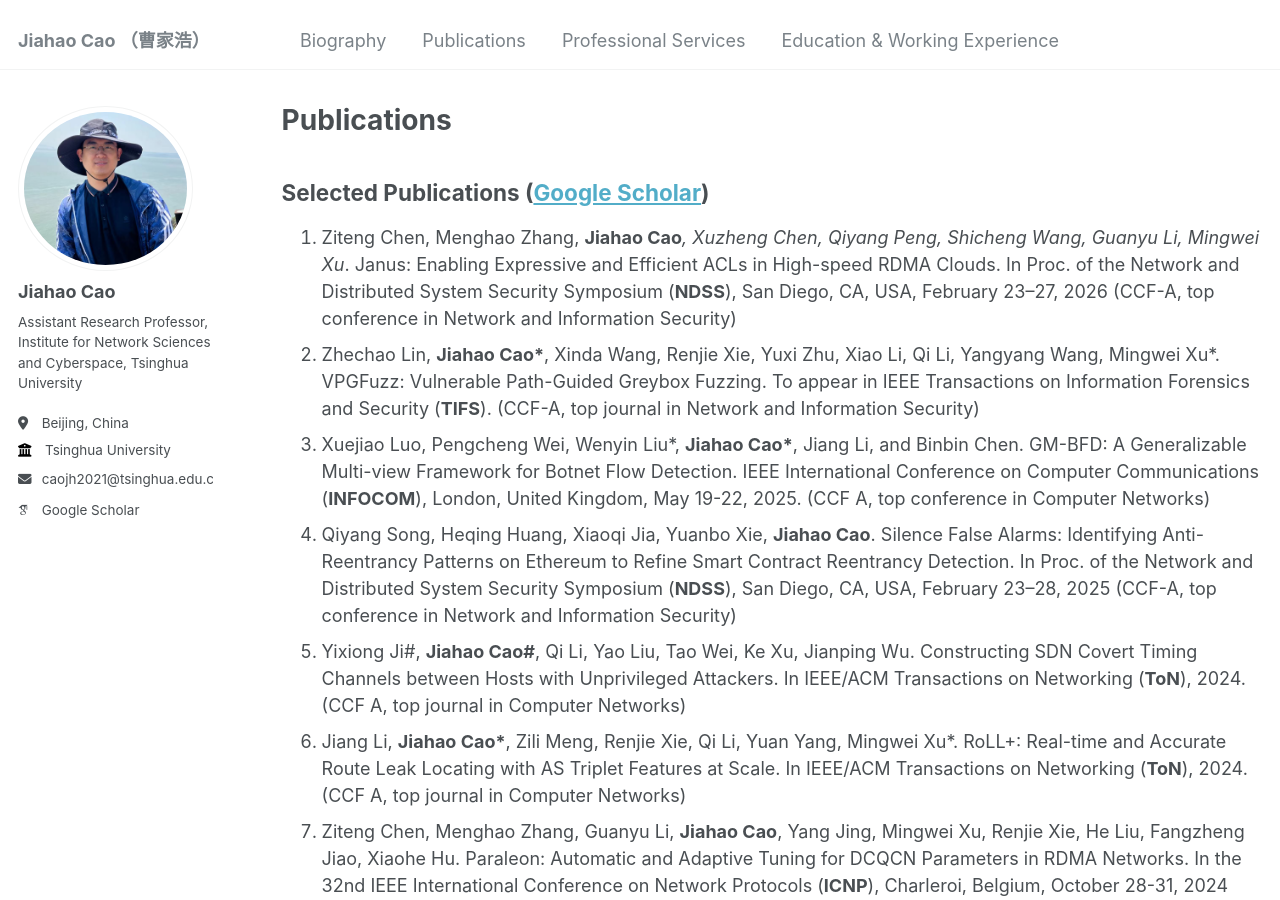
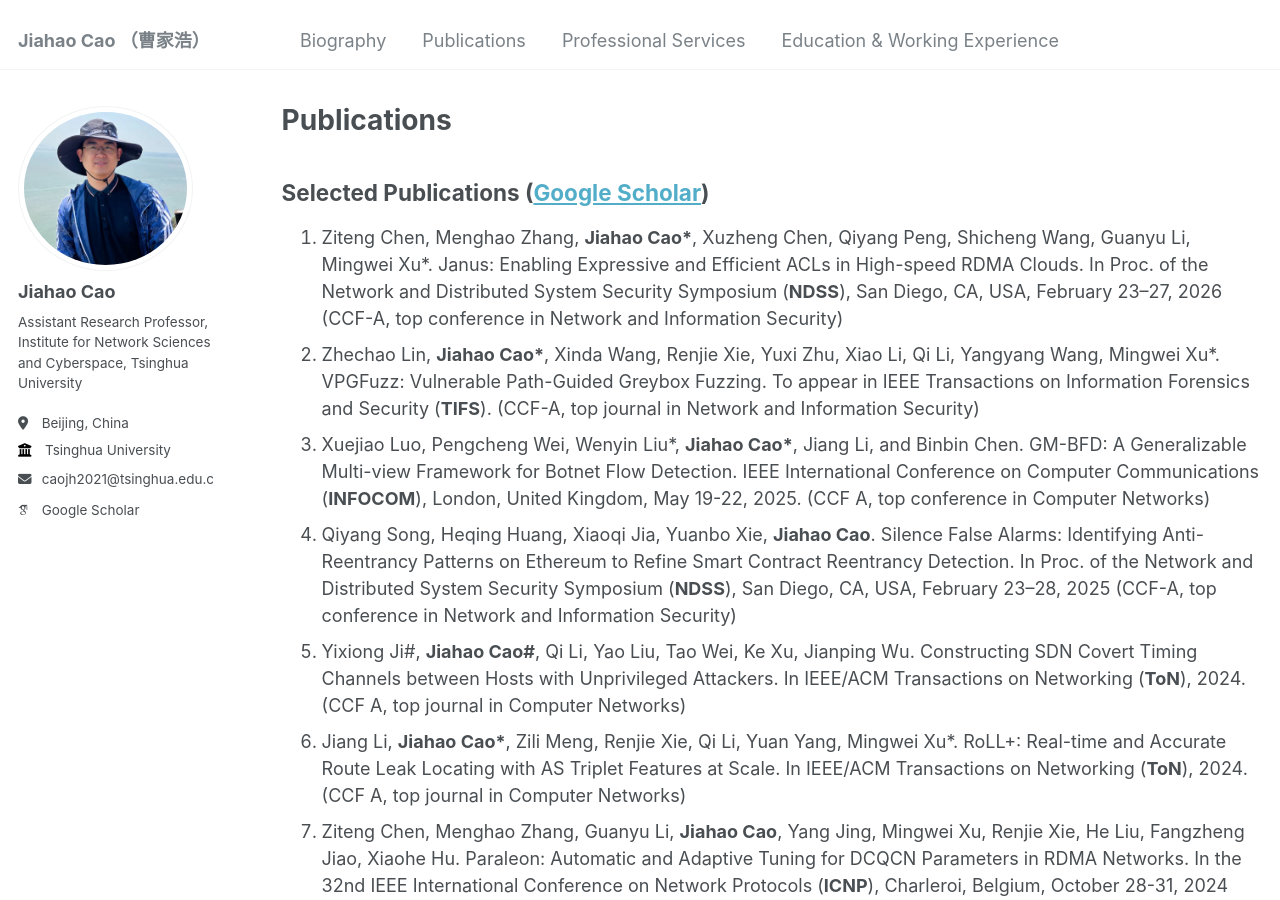
Before and after one commit to caojh15/caojh15.github.io, a Jekyll site: the page built from _pages/publications.md, in a window 1280 px wide and 900 px high. Built offline with Jekyll 4.4.1, drawn with Linux system fonts in a browser that asks for light colours; some web fonts are replaced; some of the changed text lies outside the part shown.

```diff
--- a/_pages/publications.md
+++ b/_pages/publications.md
@@ -5,7 +5,7 @@ permalink: /publications/
 author_profile: true
 ---
 ## Selected Publications ([Google Scholar](https://scholar.google.com.hk/citations?user=eDrMOVkAAAAJ&hl))
-1. Ziteng Chen, Menghao Zhang, **Jiahao Cao***, Xuzheng Chen, Qiyang Peng, Shicheng Wang, Guanyu Li, Mingwei Xu*. Janus: Enabling Expressive and Efficient ACLs in High-speed RDMA Clouds. In Proc. of the Network and Distributed System Security Symposium  (**NDSS**), San Diego, CA, USA, February 23–27, 2026 (CCF-A, top conference in Network and Information Security)
+1. Ziteng Chen, Menghao Zhang, **Jiahao Cao\***, Xuzheng Chen, Qiyang Peng, Shicheng Wang, Guanyu Li, Mingwei Xu*. Janus: Enabling Expressive and Efficient ACLs in High-speed RDMA Clouds. In Proc. of the Network and Distributed System Security Symposium  (**NDSS**), San Diego, CA, USA, February 23–27, 2026 (CCF-A, top conference in Network and Information Security)
 2. Zhechao Lin, **Jiahao Cao\***, Xinda Wang, Renjie Xie, Yuxi Zhu, Xiao Li, Qi Li, Yangyang Wang, Mingwei Xu*. VPGFuzz: Vulnerable Path-Guided Greybox Fuzzing. To appear in IEEE Transactions on Information Forensics and Security (**TIFS**). (CCF-A, top journal in Network and Information Security)
 3. Xuejiao Luo, Pengcheng Wei, Wenyin Liu*, **Jiahao Cao\***, Jiang Li, and Binbin Chen. GM-BFD: A Generalizable Multi-view Framework for Botnet Flow Detection. IEEE International Conference on Computer Communications (**INFOCOM**), London, United Kingdom, May 19-22, 2025. (CCF A, top conference in Computer Networks)
 4. Qiyang Song, Heqing Huang, Xiaoqi Jia, Yuanbo Xie, **Jiahao Cao**. Silence False Alarms: Identifying Anti-Reentrancy Patterns on Ethereum to Refine Smart Contract Reentrancy Detection. In Proc. of the Network and Distributed System Security Symposium  (**NDSS**), San Diego, CA, USA, February 23–28, 2025 (CCF-A, top conference in Network and Information Security)
@@ -23,7 +23,7 @@ author_profile: true
 16. **Jiahao Cao**, Qi Li, Renjie Xie, Kun Sun, Guofei Gu, Mingwei Xu, and Yuan Yang. The CrossPath Attack: Disrupting the SDN Control Channel via Shared Links. In Proc. of the 28th USENIX Security Symposium (**USENIX Security**), Santa Clara, CA, USA, August 2019 (Student Travel Grant, First Round Acceptance Ratio: 9.8%=25/254, Total Acceptance Ratio:15.27%=113/740, CCF A,  top conference in Network and Information Security)
 
 ## Papers in 2026
-1. Ziteng Chen, Menghao Zhang, **Jiahao Cao***, Xuzheng Chen, Qiyang Peng, Shicheng Wang, Guanyu Li, Mingwei Xu*. Janus: Enabling Expressive and Efficient ACLs in High-speed RDMA Clouds. In Proc. of the Network and Distributed System Security Symposium  (**NDSS**), San Diego, CA, USA, February 23–27, 2026 (CCF-A, top conference in Network and Information Security)
+1. Ziteng Chen, Menghao Zhang, **Jiahao Cao\***, Xuzheng Chen, Qiyang Peng, Shicheng Wang, Guanyu Li, Mingwei Xu*. Janus: Enabling Expressive and Efficient ACLs in High-speed RDMA Clouds. In Proc. of the Network and Distributed System Security Symposium  (**NDSS**), San Diego, CA, USA, February 23–27, 2026 (CCF-A, top conference in Network and Information Security)
 
 ## Papers in 2025
 1. Zhechao Lin, **Jiahao Cao\***, Xinda Wang, Renjie Xie, Yuxi Zhu, Xiao Li, Qi Li, Yangyang Wang, Mingwei Xu*. VPGFuzz: Vulnerable Path-Guided Greybox Fuzzing. To appear in IEEE Transactions on Information Forensics and Security (**TIFS**). (CCF-A, top journal in Network and Information Security)
```
